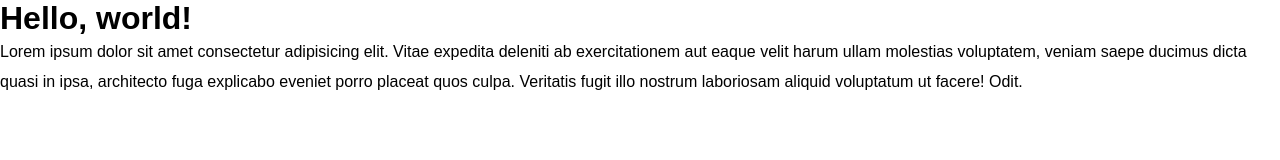
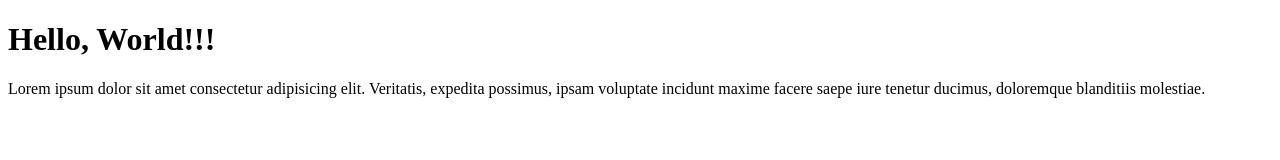
Before and after one commit to eN2OY/en2oy-first-repo, a plain HTML site: page index.html in a window 1280 px wide. Drawn offline with Linux system fonts and the light colour scheme.

Commit message:
Added some details

```diff
--- a/index.html
+++ b/index.html
@@ -1,15 +1,13 @@
 <!DOCTYPE html>
-<html>
-    <head>
-        <title>eN2OY First Repo</title>
-        <link rel="stylesheet" href="style.css">
-    </head>
-    <body>
-        <h1>
-            Hello, world!
-        </h1>
-        <p>
-            Lorem ipsum dolor sit amet consectetur adipisicing elit. Vitae expedita deleniti ab exercitationem aut eaque velit harum ullam molestias voluptatem, veniam saepe ducimus dicta quasi in ipsa, architecto fuga explicabo eveniet porro placeat quos culpa. Veritatis fugit illo nostrum laboriosam aliquid voluptatum ut facere! Odit.
-        </p>
-    </body>
+<html lang="en">
+<head>
+    <meta charset="UTF-8">
+    <meta http-equiv="X-UA-Compatible" content="IE=edge">
+    <meta name="viewport" content="width=device-width, initial-scale=1.0">
+    <title>eN2OY First Repo</title>
+</head>
+<body>
+    <h1>Hello, World!!!</h1>
+    <p>Lorem ipsum dolor sit amet consectetur adipisicing elit. Veritatis, expedita possimus, ipsam voluptate incidunt maxime facere saepe iure tenetur ducimus, doloremque blanditiis molestiae.</p>
+</body>
 </html>
```
